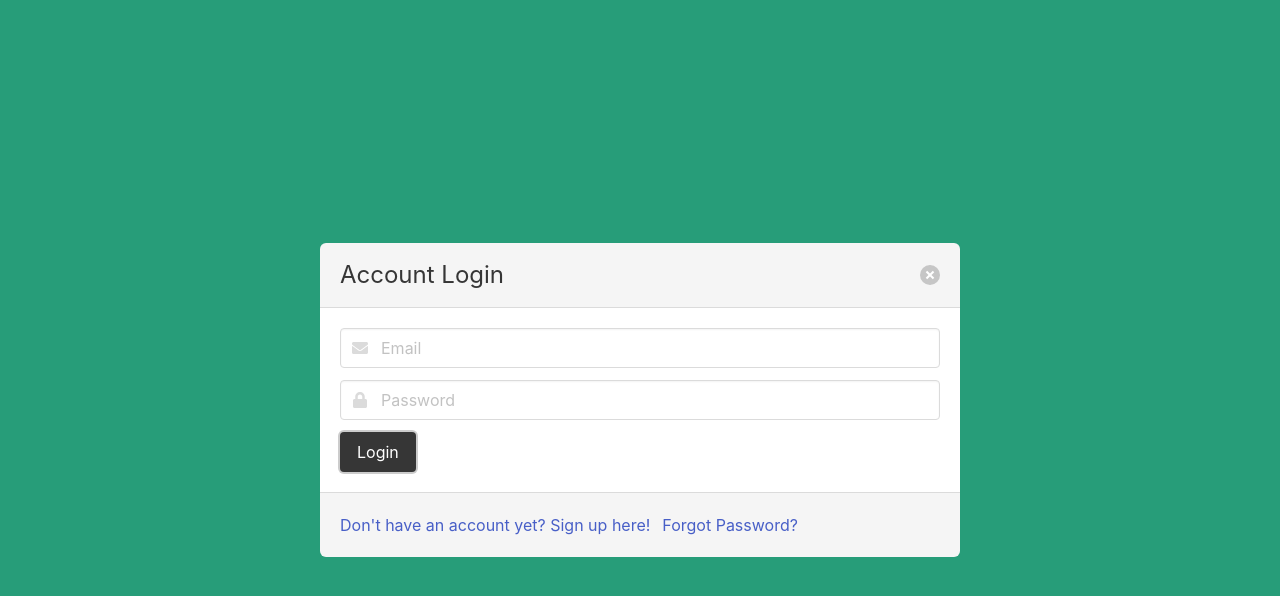
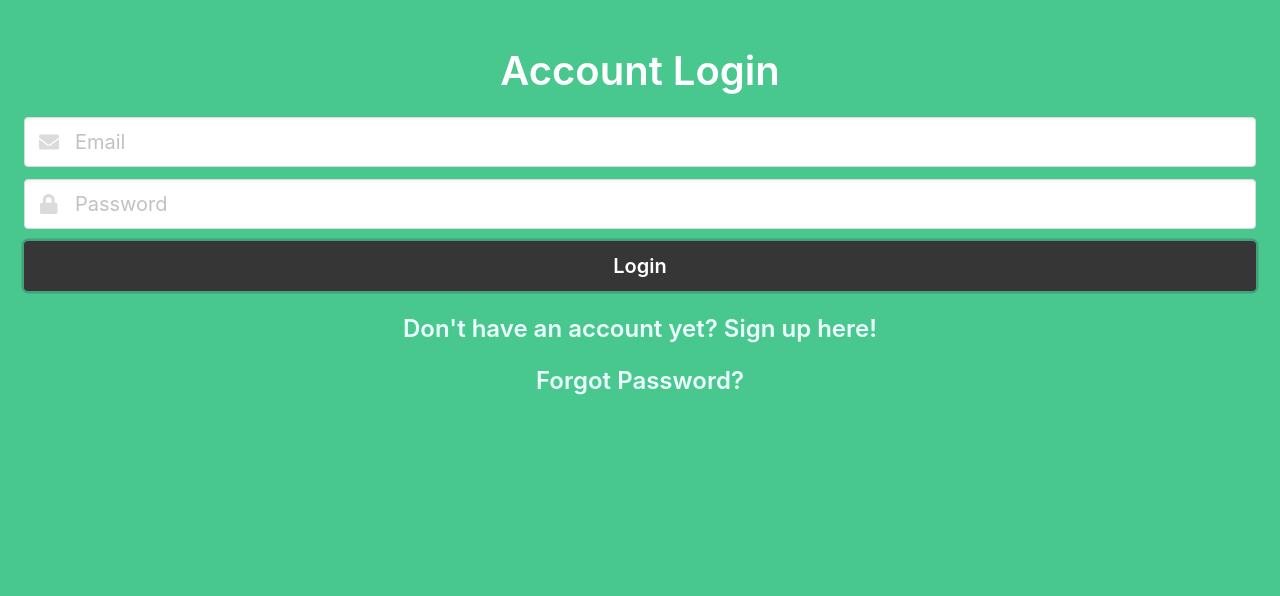
Before and after one commit to dannyjavi/cabify-frontend, a Vue app: page /login in a window 1280 px wide. Shown: the top 596 px of the page. Built offline with nearby package versions, Linux system fonts and the light colour scheme.

Commit message:
login style

```diff
--- a/public/index.html
+++ b/public/index.html
@@ -1,5 +1,5 @@
 <!DOCTYPE html>
-<html lang="en">
+<html lang="en" class="has-background-success">
   <head>
     <meta charset="utf-8">
     <meta http-equiv="X-UA-Compatible" content="IE=edge">
--- a/src/components/Map.vue
+++ b/src/components/Map.vue
@@ -8,7 +8,9 @@
 export default {
   name: 'Map',
   mounted() {
-    var mymap = L.map('mapid').setView([36.72, -4.42], 15);
+    let mymap = L.map('mapid').setView([36.72, -4.42], 15);
+    mymap.locate({ enableHighAccuracy: true })
+    mymap.locate({ setView: true })
     let tileURL = 'https://api.mapbox.com/styles/v1/{id}/tiles/{z}/{x}/{y}?access_token=pk.eyJ1IjoibWFwYm94IiwiYSI6ImNpejY4NXVycTA2emYycXBndHRqcmZ3N3gifQ.rJcFIG214AriISLbB6B5aw'
   	L.tileLayer( tileURL, {
     minZoom: 14,
@@ -17,8 +19,11 @@ export default {
 		tileSize: 512,
 		zoomOffset: -1
   }).addTo(mymap);
-  var marker = L.marker([36.72, -4.42]).bindPopup('You are here!').addTo(mymap)
-  mymap.L.locate({enableHighAccuracy: true})
+  mymap.on('locationfound', e => {
+    const coords = [e.latlng.lat, e.latlng.lng]
+    let marker = L.marker(coords).bindPopup('You are here!').addTo(mymap)
+    console.log(e)
+  })
   }
 }
 </script>
--- a/src/pages/LoginPage.vue
+++ b/src/pages/LoginPage.vue
@@ -1,16 +1,12 @@
 <template>
   <div>
-    <div class="modal is-active">
-      <div class="modal-background"></div>
-      <div class="modal-card">
-        <header class="modal-card-head">
-          <p class="modal-card-title">Account Login</p>
-          <button class="delete" aria-label="close"></button>
+    <header class="mt-6">
+      <p class="title is-2 has-text-centered has-text-white">Account Login</p>
     </header>
-        <section class="modal-card-body">
+    <section class="card-content has-background-success">
       <div class="field">
         <p class="control has-icons-left has-icons-right">
-              <input class="input" type="email" placeholder="Email" />
+          <input class="input is-medium" type="email" placeholder="Email" />
           <span class="icon is-small is-left">
             <i class="fas fa-envelope"></i>
           </span>
@@ -18,7 +14,7 @@
       </div>
       <div class="field">
         <p class="control has-icons-left">
-              <input class="input" type="password" placeholder="Password" />
+          <input class="input is-medium" type="password" placeholder="Password" />
           <span class="icon is-small is-left">
             <i class="fas fa-lock"></i>
           </span>
@@ -26,22 +22,21 @@
       </div>
       <div class="field">
         <p class="control">
-              <button class="button is-dark is-focused">Login</button>
+          <button class="button is-dark is-focused is-medium is-fullwidth title">Login</button>
         </p>
       </div>
     </section>
-        <footer class="modal-card-foot">
-          <div class="field is-grouped">
-            <p class="control">
-              <a>Don't have an account yet? Sign up here!</a>
-            </p>
-            <p class="control">
-              <a>Forgot Password?</a>
+
+    <footer class="container">
+      <div class="field">
+        <p class="control has-text-centered">
+          <a class="has-text-primary-light title is-4">Don't have an account yet? Sign up here!</a>
+        </p> <br>
+        <p class="control has-text-centered">
+          <a class="has-text-primary-light title is-4">Forgot Password?</a>
         </p>
       </div>
     </footer>
-      </div>
-    </div>
   </div>
 </template>
 
@@ -50,11 +45,7 @@ export default {};
 </script>
 
 <style>
-  .modal-background {
-    background: #279D79
+ .container {
+   width: 80%;
  }
-
-
-
-
 </style>
```
Lines whose indentation alone changed are shown as unchanged.
